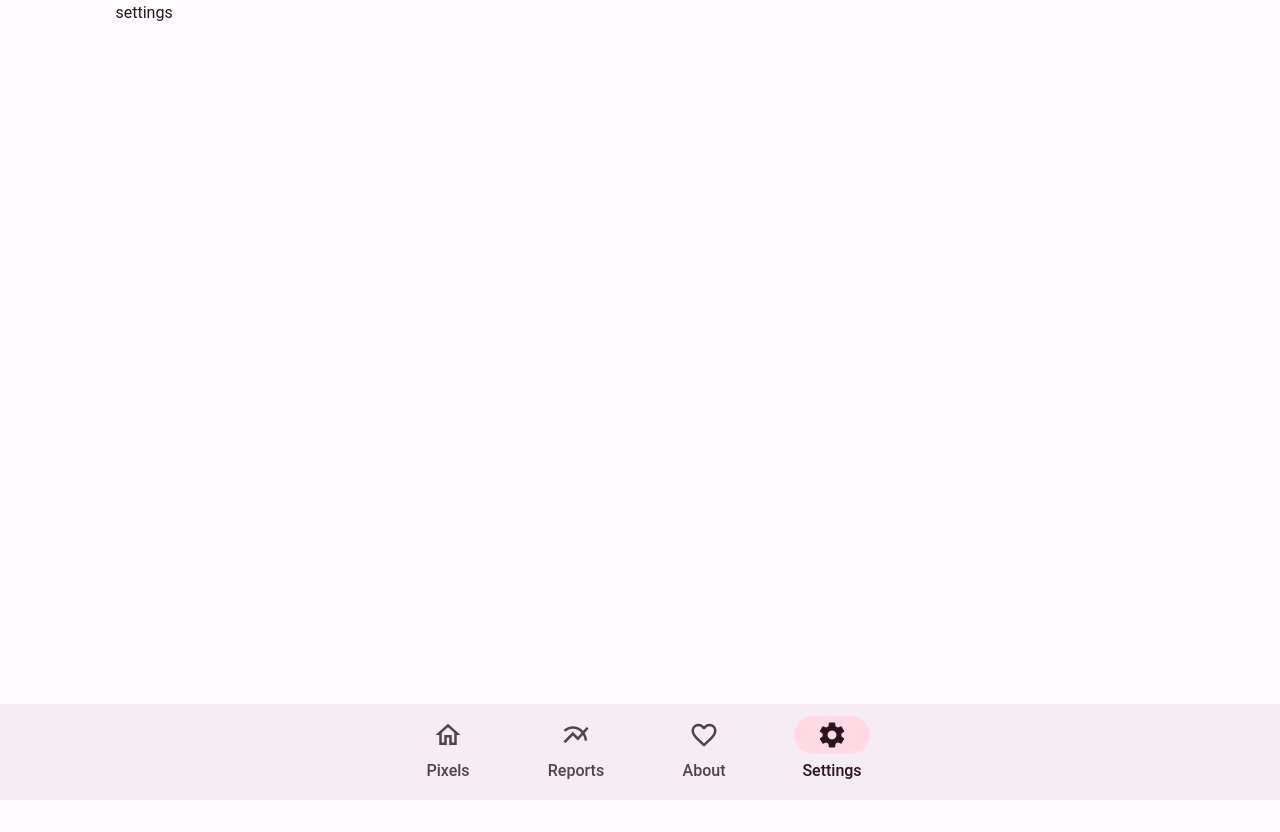
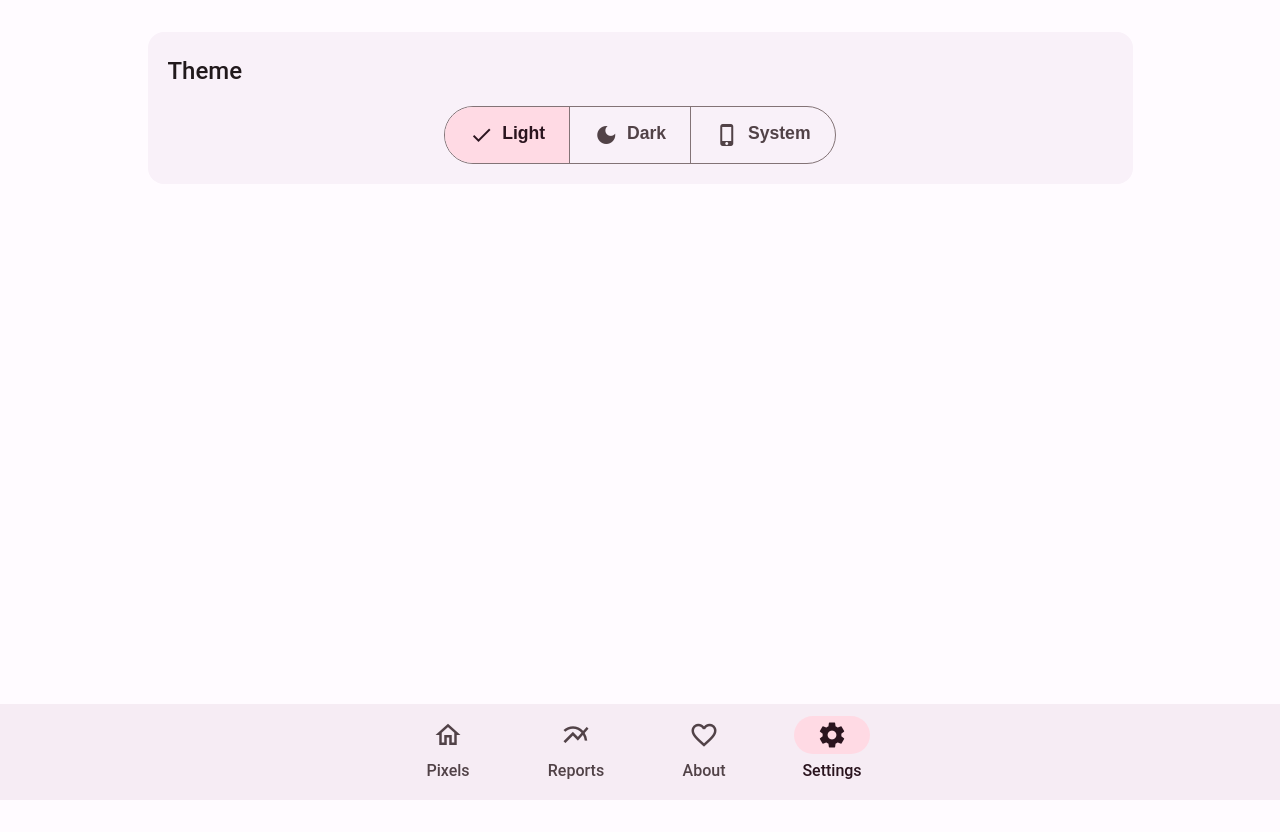
Before and after one commit to resultfulness/pixels-web, a SvelteKit app: page /settings in a window 1280 px wide. Before the commit the page ends 800 px from the top, so only its background shows below. Built offline with nearby package versions, Linux system fonts and the light colour scheme; a small style sheet from the web is missing.

Commit message:
start work on settings page, implement the theme switcher

```diff
--- a/src/routes/(navbar)/settings/+page.svelte
+++ b/src/routes/(navbar)/settings/+page.svelte
@@ -1 +1,16 @@
-settings
+<script>
+  import Card from "$lib/components/Card.svelte";
+  import ThemeSwitcher from "./ThemeSwitcher.svelte";
+</script>
+
+<main>
+  <Card>
+    <ThemeSwitcher />
+  </Card>
+</main>
+
+<style>
+  main {
+    margin: 2rem;
+  }
+</style>
--- /dev/null
+++ b/src/routes/(navbar)/settings/ThemeSwitcher.svelte
@@ -0,0 +1,94 @@
+<script lang="ts">
+  import { browser } from "$app/environment";
+  import MdIcon from "$lib/components/MdIcon.svelte";
+
+  let darkMode: boolean | null = true;
+
+  function darkTheme(dark: boolean) {
+    darkMode = dark;
+
+    console.log(darkMode);
+
+    localStorage.setItem("theme", darkMode ? "dark" : "light");
+
+    darkMode
+      ? document.documentElement.setAttribute("data-theme", "dark")
+      : document.documentElement.removeAttribute("data-theme");
+  }
+
+  function revertToSystemTheme() {
+    localStorage.removeItem("theme");
+    darkMode = null;
+  }
+
+  if (browser) {
+    if (
+      localStorage.getItem("theme") === "dark" ||
+      (!localStorage.getItem("theme") &&
+        window.matchMedia("(prefers-color-scheme: dark)").matches)
+    ) {
+      document.documentElement.setAttribute("data-theme", "dark");
+      darkMode = true;
+    } else {
+      document.documentElement.removeAttribute("data-theme");
+      darkMode = false;
+    }
+  }
+</script>
+
+<h2>Theme</h2>
+<div>
+  <button on:click={() => darkTheme(false)} class:active={darkMode === false}>
+    <MdIcon icon={darkMode === false ? "done" : "light_mode"} />
+    Light
+  </button>
+  <button on:click={() => darkTheme(true)} class:active={darkMode}>
+    <MdIcon icon={darkMode ? "done" : "dark_mode"} />
+    Dark
+  </button>
+  <button
+    on:click={() => revertToSystemTheme()}
+    class:active={darkMode === null}
+  >
+    <MdIcon icon={darkMode === null ? "done" : "phone_iphone"} />
+    System
+  </button>
+</div>
+
+<style>
+  h2 {
+    margin-bottom: 1rem;
+    font-weight: 500;
+  }
+
+  div {
+    border-radius: 100vw;
+    width: max-content;
+    margin-inline: auto;
+    border: 1px solid var(--clr-secondary-inactive);
+    display: flex;
+    overflow: hidden;
+  }
+
+  button {
+    background-color: inherit;
+    color: var(--clr-text-inactive);
+    font-weight: 600;
+    padding: 1rem 1.5rem;
+    font-size: 1.1rem;
+    display: flex;
+    gap: 0.5em;
+    border: none;
+    margin: 0;
+  }
+
+  button:nth-of-type(2) {
+    border-left: 1px solid var(--clr-secondary-inactive);
+    border-right: 1px solid var(--clr-secondary-inactive);
+  }
+
+  .active {
+    background-color: var(--clr-secondary);
+    color: var(--clr-text-active);
+  }
+</style>
```
Also changed, not shown: src/routes/ThemeSwitcher.svelte (deleted, +0 -31 lines).
